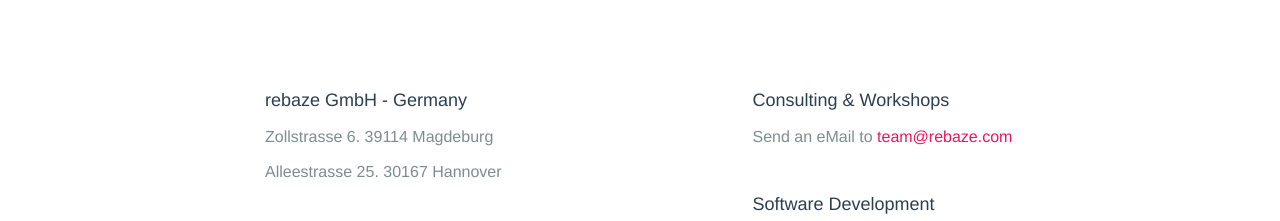
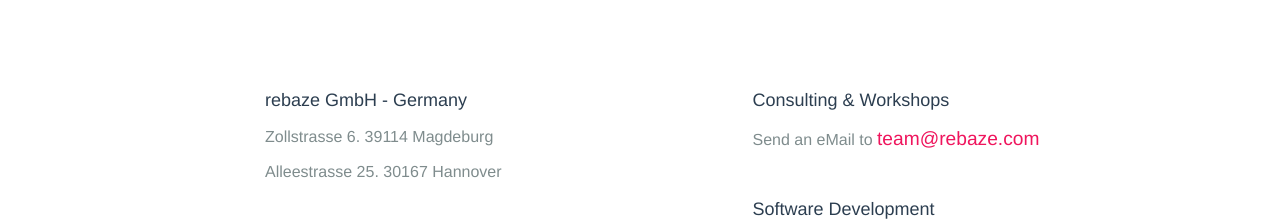
Before and after one commit to rebaze/rebaze.github.io, a plain HTML site: page index.html in a window 1280 px wide. Shown: the part 820-1041 px from the top of the page. Drawn offline with Linux system fonts and the light colour scheme; a web font is replaced by a local one.

Commit message:
Update index.html

```diff
--- a/index.html
+++ b/index.html
@@ -148,7 +148,7 @@
                 <div class="additional">
                     <!--<h3>Kontakt</h3>-->
 		    <h6>Consulting &amp; Workshops</h6>
-                    <p>Send an eMail to <a href="mailto:team@rebaze.com">team@rebaze.com</a></p>
+                    <p>Send an eMail to <a href="mailto:team@rebaze.com"><big>team@rebaze.com</big></a></p>
                 </div>
                 <div class="additional">
                     <h6>Software Development</h6>
```
